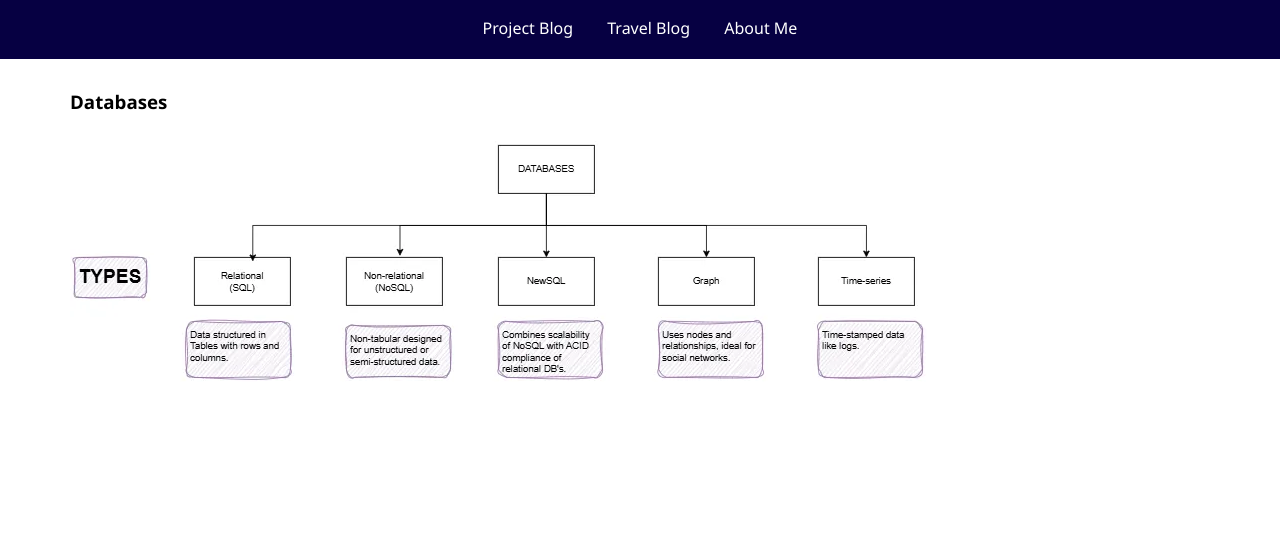
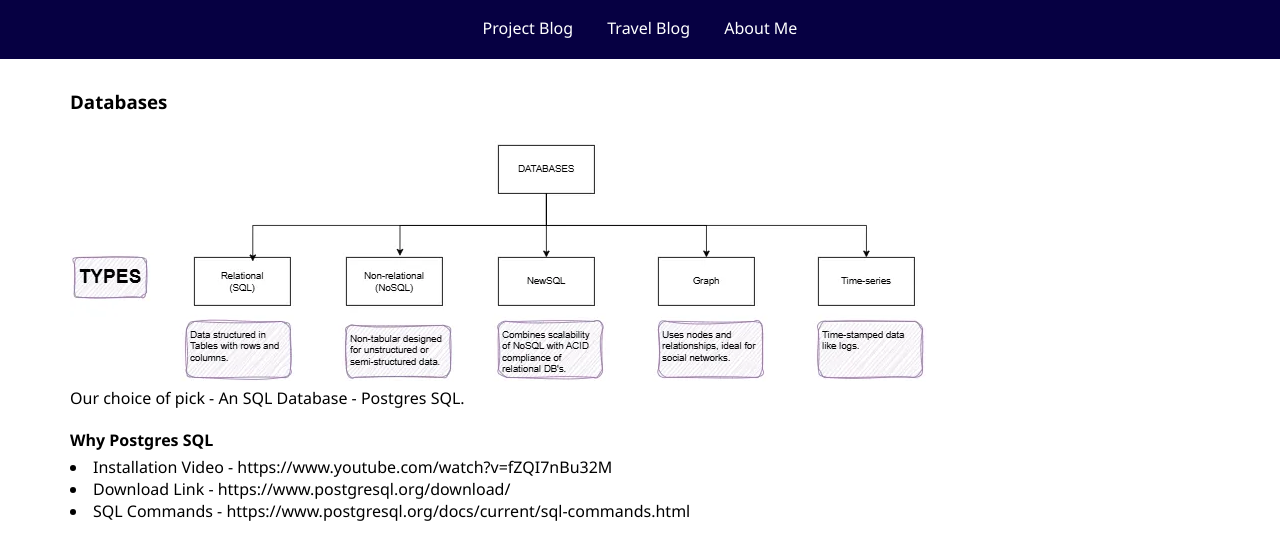
Before and after one commit to riannadsilva/techandtrek, a plain HTML site: page projects/database.html in a window 1280 px wide. Shown: the part 88-648 px from the top of the page. Drawn offline with Linux system fonts and the light colour scheme.

Commit message:
db content update

```diff
--- a/projects/database.html
+++ b/projects/database.html
@@ -23,10 +23,19 @@
       </nav>
   </section>
     <section class ="blog">
-      <h3>Databases</h3></br>
-      <p>
-        <img src="/images/Databases.webp" alt="database types">
-      </p>
+        <h3>Databases</h3></br>
+        <p>
+        <img src="/images/Databases.webp" alt="database types"><br>
+        Our choice of pick - An SQL Database - Postgres SQL.
+        </p>
+        <h4>Why Postgres SQL</h4>
+        <p>
+            <li>Installation Video - https://www.youtube.com/watch?v=fZQI7nBu32M</li>
+            <li>Download Link - https://www.postgresql.org/download/</li>
+            <li>SQL Commands - https://www.postgresql.org/docs/current/sql-commands.html</li>
+        </p>
+
+
     </section>
     <footer class="footer"></footer>
     <script></script>
```
